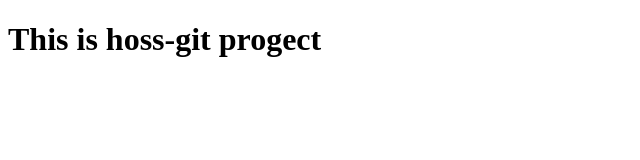
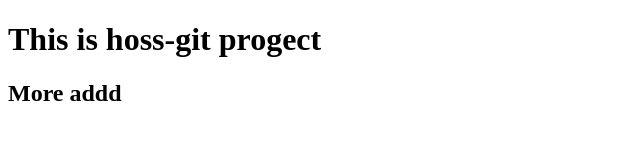
Before and after one commit to fpmirhmd/hoss-git, a plain HTML site: page index.html in a window 1280 px wide. Shown: the whole page, without its empty margins (0-640 px from the left). Drawn offline with Linux system fonts and the light colour scheme.

Commit message:
third commit

```diff
--- a/index.html
+++ b/index.html
@@ -7,5 +7,6 @@
 </head>
 <body>
     <h1>This is hoss-git progect</h1>
+    <h2>More addd</h2>
 </body>
 </html>
```
